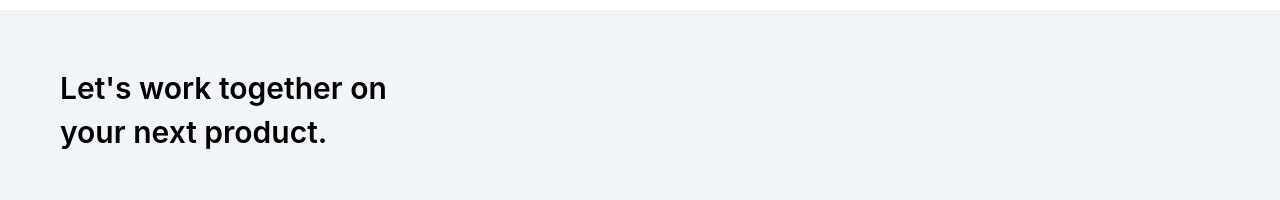
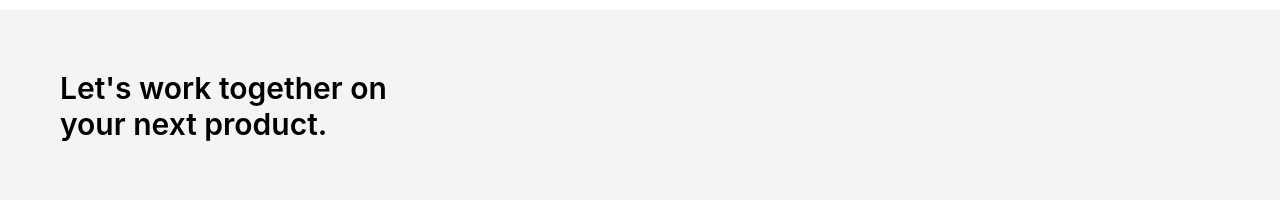
Before and after one commit to aleyna-yildizli/myCv, a React (Vite) app: page / in a window 1280 px wide. Shown: the part 1751-1951 px from the top of the page. Built offline with nearby package versions, Linux system fonts and the light colour scheme.

Commit message:
Adding data

```diff
--- a/src/components/Footer/Footer.jsx
+++ b/src/components/Footer/Footer.jsx
@@ -1,4 +1,5 @@
 import { BiSolidHandRight } from "react-icons/bi";
+
 
 
 export default function Footer () {
@@ -6,8 +7,10 @@ export default function Footer () {
         <div className="bg-gray-100 dark:bg-[#141414] ">
             <div className="mx-auto h-[251px]">
                 <div className="flex flex-col gap-2 justify-center p-[60px]">
-                    <span className="text-3xl font-semibold dark:text-[#AEBCCF]">Let's work together on</span>
-                    <span className="text-3xl font-semibold dark:text-[#AEBCCF]">your next product.</span>
+                    <span className="text-3xl font-semibold dark:text-[#AEBCCF]">
+                        Let's work together on <br />
+                        your next product.
+                    </span>
                 </div>
                 <div className="flex items-center justify-between px-[60px]">
                     <span className="flex items-center gap-2 dark:text-[#BAB2E7]"> <BiSolidHandRight className=" text-yellow-600" />aleynayildizli@gmail.com</span>
--- a/src/data.js
+++ b/src/data.js
@@ -79,8 +79,25 @@
         ],
         "footer": [
           {
-            "text": "Let’s work together on your next product.",
-            "mail": "aleynayildizli@hmail.com"
+            "text": {
+              "line1": "Let's work together on",
+              "line2": "your next product.",
+            },
+            "mail": "aleynayildizli@gmail.com",
+            "links": [
+              {
+                "text": "Personal Blog",
+                "link": "https://vercel.com/aleynas-projects-f12a5b3d"
+              },
+              {
+                "text": "Github",
+                "link": "https://github.com/aleyna-yildizli"
+              },
+              {
+                "text": "Linkedin",
+                "link": "https://www.linkedin.com/in/aleynayldizli/"
+              }
+            ]
           }
         ]
       },
@@ -129,7 +146,8 @@
         "projects": [
           {
             "title": "Workintech",
-            "info": "A simple, customizable, minimal setup cookie plugin that allows your users to select which cookies to accept or decline. This was created with vanilla JS, SCSS and Parcel Bundler and is available as a NPM package and the git repository makes any type of customization to code and themes possible.",
+            "info":
+            "Basit, özelleştirilebilir, minimal kurulum gerektiren bir çerez eklentisi. Kullanıcılarınıza hangi çerezleri kabul edip reddedeceklerini seçme imkanı tanır. Bu, vanilla JS, SCSS ve Parcel Bundler ile oluşturuldu ve bir NPM paketi olarak kullanılabilir. Ayrıca, git deposu üzerinden kod ve temaların her türlü özelleştirmesine olanak tanır.",
             "tags": [
               "react",
               "redux",
@@ -140,7 +158,8 @@
           },
           {
             "title": "Random Jokes",
-            "info": "A simple, customizable, minimal setup cookie plugin that allows your users to select which cookies to accept or decline. This was created with vanilla JS, SCSS and Parcel Bundler and is available as a NPM package and the git repository makes any type of customization to code and themes possible.",
+            "info":
+            "Basit, özelleştirilebilir, minimal kurulum gerektiren bir çerez eklentisi. Kullanıcılarınıza hangi çerezleri kabul edip reddedeceklerini seçme imkanı tanır. Bu, vanilla JS, SCSS ve Parcel Bundler ile oluşturuldu ve bir NPM paketi olarak kullanılabilir. Ayrıca, git deposu üzerinden kod ve temaların her türlü özelleştirmesine olanak tanır.",
             "tags": [
               "react",
               "redux",
@@ -151,7 +170,8 @@
           },
           {
             "title": "Journey",
-            "info": "A simple, customizable, minimal setup cookie plugin that allows your users to select which cookies to accept or decline. This was created with vanilla JS, SCSS and Parcel Bundler and is available as a NPM package and the git repository makes any type of customization to code and themes possible.",
+            "info":
+            "Basit, özelleştirilebilir, minimal kurulum gerektiren bir çerez eklentisi. Kullanıcılarınıza hangi çerezleri kabul edip reddedeceklerini seçme imkanı tanır. Bu, vanilla JS, SCSS ve Parcel Bundler ile oluşturuldu ve bir NPM paketi olarak kullanılabilir. Ayrıca, git deposu üzerinden kod ve temaların her türlü özelleştirmesine olanak tanır.",
             "tags": [
               "react",
               "redux",
@@ -163,8 +183,25 @@
         ],
         "footer": [
           {
-            "text": "Let’s work together on your next product.",
-            "mail": "aleynayildizli@hmail.com"
+            "text": {
+              "line1": "Gelecek projenizde",
+              "line2": "birlikte çalışmak isterim",
+            },
+            "mail": "aleynayildizli@gmail.com",
+            "links": [
+              {
+                "text": "Kişisel Blog",
+                "link": "https://vercel.com/aleynas-projects-f12a5b3d"
+              },
+              {
+                "text": "Github",
+                "link": "https://github.com/aleyna-yildizli"
+              },
+              {
+                "text": "Linkedin",
+                "link": "https://www.linkedin.com/in/aleynayldizli/"
+              }
+            ]
           }
         ]
       }
```
